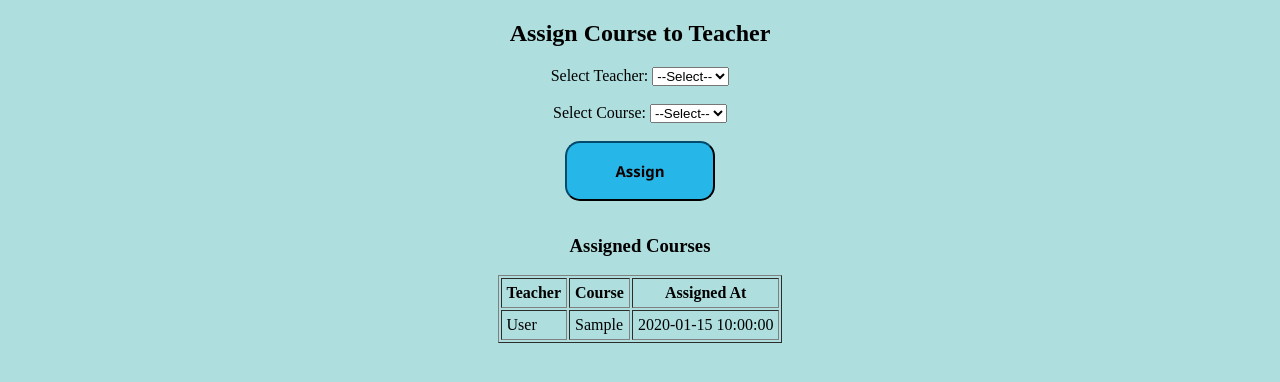
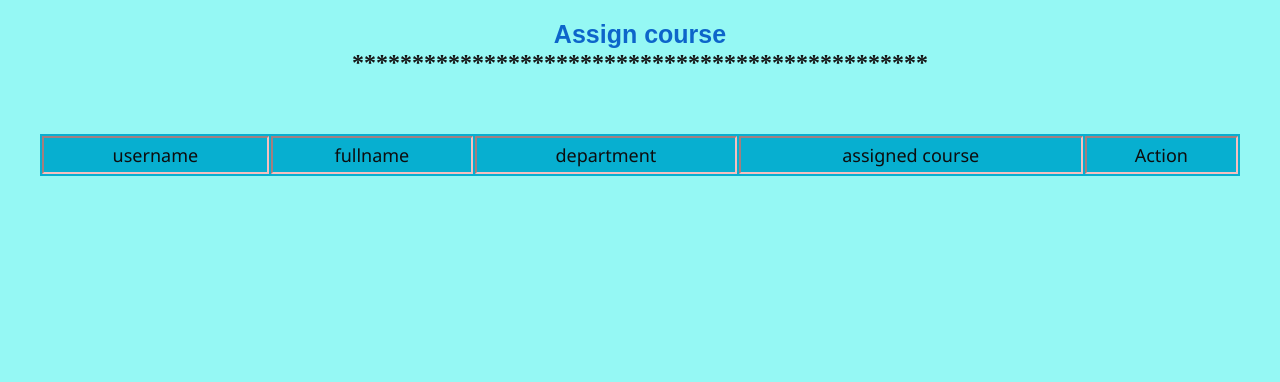
Before and after one commit to mdrifatunnobirifat/project_university_management_system, a PHP site: page /new.php in a window 1280 px wide. Shown: the top 382 px of the page. Run offline with PHP 8.4, Linux system fonts and the light colour scheme; tables that the repository leaves empty or names only in its code hold one stand-in row (values such as "Sample post").

Commit message:
second commit 3.0

```diff
--- a/admin/css/aiub.css
+++ b/admin/css/aiub.css
@@ -1,5 +1,5 @@
 body
- { background-color: rgb(175, 222, 222);
+ { background-color: rgb(149, 248, 244);
 
 
  }
@@ -32,11 +32,11 @@ button
   margin-bottom: 15px;
   width: 150px;
   height: 60px;
-  border-radius: 15px;
+  border:none;
   font-family:'Segoe UI', Tahoma, Geneva, Verdana, sans-serif;
   font-weight: bold;
   font-size:15px;
-  border: 2px outset rgb(1, 17, 25);
+
 }
 
 p{
@@ -114,7 +114,7 @@ header
 
 }
 .dropdown-content a:hover
- { background-color:rgb(3, 46, 174);}
+ { background-color:rgb(72, 117, 252);}
 
  .dropdown:hover  .dropdown-content{ display:block;}
 
@@ -124,17 +124,18 @@ header
   width: 900px;
   margin-top: 20px;
   font-family: 'Segoe UI', Tahoma, Geneva, Verdana, sans-serif;
-  font-size:8px;
+  font-size:10px;
   background:rgb(7, 175, 208);
+
 
  }
 
  .tableheading,.tablerow
  {
-  border:2px  solid black;
+  border:2px  inset rgb(247, 191, 191);
   padding:5px;
   text-align:center;
-  color:bisque;
+  color:rgb(13, 13, 14);
 
 
  }
--- a/admin/view/admin.php
+++ b/admin/view/admin.php
@@ -18,7 +18,7 @@ session_start();
         <div class="dropdown" style="float:left;">
          <img src="../image/menu icon.jpg" alt="menu" style="width:50px; height:50px;" class="dropbtn">
          <div  class="dropdown-content" style="left:0;">
-           <a href="#" onclick="loadpage('../php/alluser.php')"><button>View All User</button> </a>
+           <a href="#" onclick="loadpage('../php/alluser.php')"><button style="border:none;">View All User</button> </a>
            <a href="#" onclick="loadpage('../php/student.php')"><button >Manage Student</button></a>
            <a href="#" onclick="loadpage('../php/teacher.php')"><button >Manage Teacher</button></a>
            <a href="#" onclick="loadpage('../php/course.php')"><button >Assign Course to Teacher</button></a>
--- a/admin/view/new.php
+++ b/admin/view/new.php
@@ -1,96 +1,173 @@
 <?php
-include '../DB/registrationDB.php';
+include  '../DB/registrationDB.php';
 
-$teacher="";
-$course_id="";
-$message="";
+$tsql="SELECT username,fullname,department FROM registration WHERE role='Teacher' ";
+$tresult=$conn->query($tsql);
 
-// Get teachers
-$teachers = $conn->query("SELECT username, fullname FROM registration WHERE role='Teacher'");
+$csql="SELECT course,date1,date2,time  FROM addcourse";
+$cresult=$conn->query($csql);
 
-// Get courses
-$courses = $conn->query("SELECT id, course FROM addcourse");
 
-// When form is submitted
-if($_SERVER["REQUEST_METHOD"]=="POST"){
-    $teacher = $_POST['teacher'] ?? '';
-    $course_id = $_POST['course_id'] ?? '';
+$fullname=$usename=$course=$department="";
+$fullname=$usenameerr=$courseerr=$departmenterr="";
+if($_SERVER["REQUEST_METHOD"]=="POST")
+{
+    $fullname=$_POST['fullname'];
+    $username=$_POST['username'];
+    $course=$_POST['course'];
+    $section=$_POST['section'];
+    $department=$_POST['department'];
 
-    if(!empty($teacher) && !empty($course_id)){
-        // check if already assigned
-        $check = $conn->query("SELECT * FROM course_assign WHERE teacher_username='$teacher' AND course_id='$course_id'");
-        if($check->num_rows > 0){
-            $message="This course is already assigned to this teacher.";
-        } else {
-            $sql="INSERT INTO course_assign(teacher_username,course_id) VALUES('$teacher','$course_id')";
-            if($conn->query($sql)===TRUE){
-                $message="Course assigned successfully!";
-            } else {
-                $message="Error assigning course: ".$conn->error;
-            }
+
+   if(empty($fullname))
+   {
+    $fullnameerr="enter the fullname";
+   }
+   else
+{
+     $fullname=test_input($_POST['fullname']);
+   }
+
+    if(empty($username))
+    {
+     $usenameerr="plaese select usr name";
+    }
+
+    else
+    {
+        $username=test_input($_POST['username']);
+    }
+
+    if(empty($course))
+    {
+        $courseerr="please enter the course";
+    }
+    else
+    {
+        $course=test_input($_POST['course']);
+    }
+
+    if(empty($department))
+    {
+        $departmenterr="plase select department";
+    }
+    else
+    {
+        $department=test_input($_POST['department']);
+    }
+    if(!empty($username) && ! empty($course) && !empty($department))
+    {
+        $sql="INSERT INTO tcourse(fullname,username,assigncourse,department,section) VALUES('$fullname','$username','$course','$department','$section')";
+        if($conn->query($sql)===TRUE)
+        {
+            echo "<script>alert('successfully assign');</script>";
         }
+
+        else{
+            echo "<script>alert('failde');</script>";
+        }
+    }
+
+}
+
+
+function test_input($data)
+{
+    $data=trim($data);
+    $data=htmlspecialchars($data);
+    return $data;
+
+}
+
+if(isset($_POST['add']))
+{
+    $fullname = $_POST['fullname'];
+    $username = $_POST['username'];
+    $department = $_POST['department'];
+    $course = $_POST['course'];
+
+    $sql="INSERT INTO tcourse(username,fullname,department,assigncourse,section)
+          VALUES('$username''$fullname','$department','$course','$section')";
+
+    if($conn->query($sql)===TRUE){
+        echo "<script>alert('Successfully assigned!');</script>";
     } else {
-        $message="Please select both teacher and course.";
+        echo "<script>alert('Failed: ".$conn->error."');</script>";
     }
 }
+
+
 ?>
+<?php
+include  '../DB/registrationDB.php';
+
+// Teachers
+$tsql="SELECT username, fullname, department FROM registration WHERE role='Teacher'";
+$tresult=$conn->query($tsql);
+
+// Courses (we will reuse this later)
+$csql="SELECT course FROM addcourse";
+$courses = $conn->query($csql)->fetch_all(MYSQLI_ASSOC);
+?>
+
 <!DOCTYPE html>
 <html>
 <head>
-    <title>Assign Course</title>
-    <link rel="stylesheet" href="../css/aiub.css">
+    <title>aiub clone</title>
+    <link rel="stylesheet"  href="../css/aiub.css">
 </head>
 <body>
 <center>
-    <h2>Assign Course to Teacher</h2>
+    <h2>
+        <label style="color: rgb(13, 101, 202); font-family:Arial, Helvetica, sans-serif; font-size: 25px;">
+            Assign course
+        </label><br>
+        <label style="color: rgb(22, 22, 22);">************************************************</label>
+    </h2>
+    <br>
+
     <form method="post">
-        <label>Select Teacher:</label>
-        <select name="teacher">
-            <option value="">--Select--</option>
-            <?php while($row=$teachers->fetch_assoc()){ ?>
-                <option value="<?= $row['username'] ?>"><?= $row['fullname']." (".$row['username'].")" ?></option>
-            <?php } ?>
-        </select>
-        <br><br>
+        <table class="table" style="width:1200px;font-size:18px;align:left;">
+            <tr class="tablerow">
+                <td class="tableheading">username</td>
+                <td class="tableheading">fullname</td>
+                <td class="tableheading">department</td>
+                <td class="tableheading">assigned course</td>
+                <td class="tableheading">Action</td>
+            </tr>
 
-        <label>Select Course:</label>
-        <select name="course_id">
-            <option value="">--Select--</option>
-            <?php while($row=$courses->fetch_assoc()){ ?>
-                <option value="<?= $row['id'] ?>"><?= $row['course'] ?></option>
-            <?php } ?>
-        </select>
-        <br><br>
+            <?php
+            if($tresult->num_rows > 0) {
+                while($trow = $tresult->fetch_assoc()) {          /////crow is course row and trow is teacher row
+                    echo "<tr class='tablerow'>";
+                    echo "<td class='tableheading'>".$trow['username']."</td>";
+                    echo "<td class='tableheading'>".$trow['fullname']."</td>";
+                    echo "<td class='tableheading'>".$trow['department']."</td>";
 
-        <button type="submit">Assign</button>
+                    // Dropdown for courses
+                    echo "<td class='tableheading'><select name='course'>";
+                    echo "<option value=''>-- Select Course --</option>";
+                    foreach($courses as $crow) {
+                        echo "<option value='".$crow['course']."-".$crow['section']."'>".$crow['course']."".$crow['section']."</option>";
+
+                    }
+                    echo "</select></td>";
+
+
+                    // Add button
+                    echo "<td class='tableheading'>
+                            <button type='submit' name='add'
+                                style='width:30px;height:30px;padding:0;border:none'>
+                                <img src='../image/course_add_icon.png'
+                                    alt='add' style='width:25px;height:25px;display:block;margin:auto;'>
+                            </button>
+                          </td>";
+                    echo "</tr>";
+                }
+            }
+            ?>
+        </table>
     </form>
-    <p style="color:blue;"><?= $message ?></p>
-
-    <h3>Assigned Courses</h3>
-    <table border="1" cellpadding="5">
-        <tr>
-            <th>Teacher</th>
-            <th>Course</th>
-            <th>Assigned At</th>
-        </tr>
-        <?php
-        $result=$conn->query("SELECT ca.assigned_at, r.fullname, a.course
-                              FROM course_assign ca
-                              JOIN registration r ON ca.teacher_username=r.username
-                              JOIN addcourse a ON ca.course_id=a.id");
-        if($result && $result->num_rows>0){
-            while($row=$result->fetch_assoc()){
-                echo "<tr>
-                        <td>".$row['fullname']."</td>
-                        <td>".$row['course']."</td>
-                        <td>".$row['assigned_at']."</td>
-                      </tr>";
-            }
-        } else {
-            echo "<tr><td colspan='3'>No assignments yet</td></tr>";
-        }
-        ?>
-    </table>
 </center>
 </body>
 </html>
```
Also changed, not shown: admin/php/alluser.php (+6 -6 lines), admin/php/course.php (+51 -71 lines), admin/php/leaveapplication.php (+5 -4 lines).
